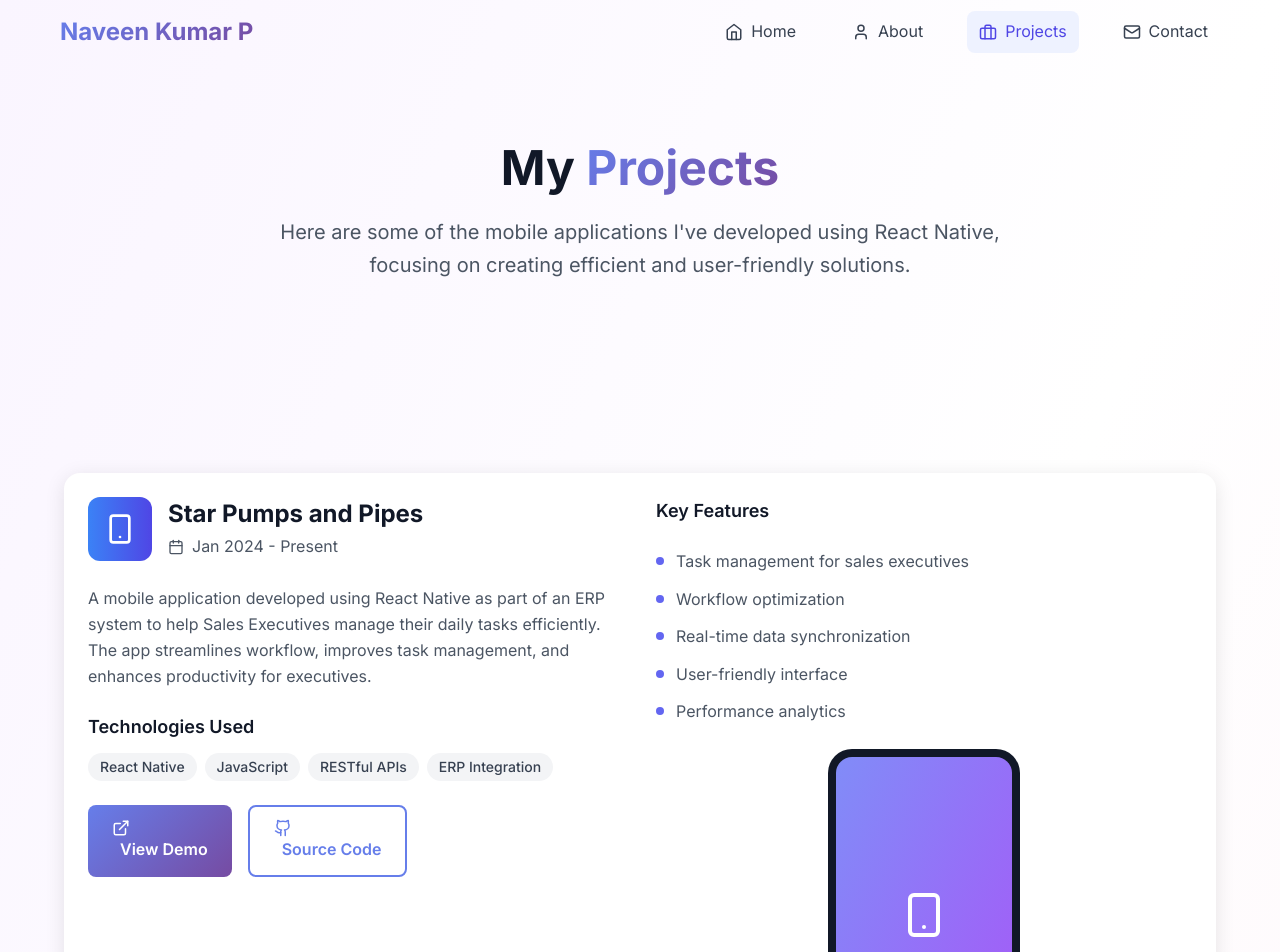
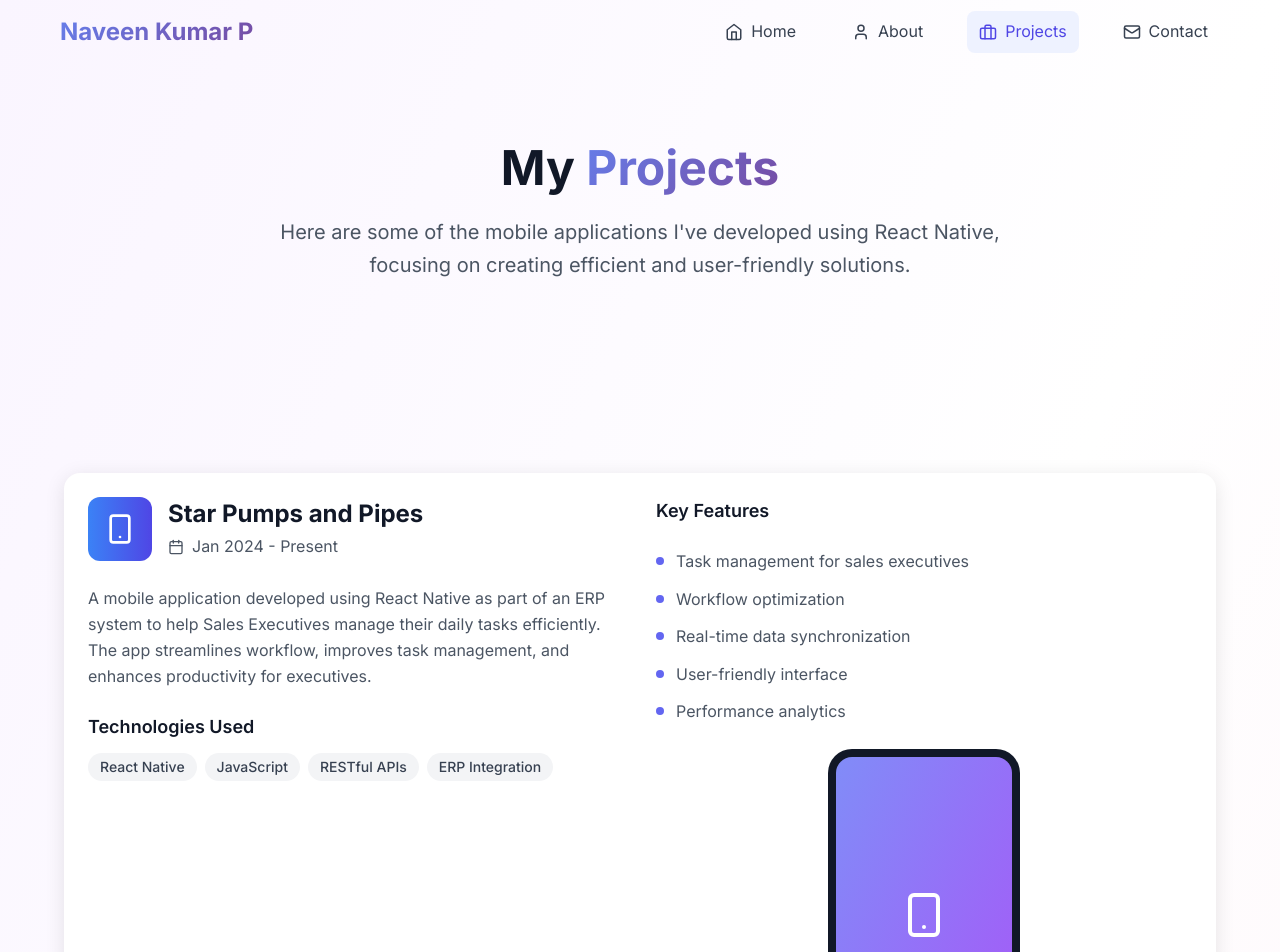
Before and after one commit to Naveenkumar1411/portfolio, a React (Vite) app: page /projects in a window 1280 px wide. Shown: the top 952 px of the page. Built offline with nearby package versions, Linux system fonts and the light colour scheme; the HTML template or start-up script is replaced by a standard one.

Commit message:
Add files via upload

```diff
--- a/src/pages/Projects.jsx
+++ b/src/pages/Projects.jsx
@@ -111,16 +111,7 @@ const Projects = () => {
                         </div>
                       </div>
 
-                      <div className="flex space-x-4">
-                        <button className="btn-primary flex items-center space-x-2">
-                          <ExternalLink size={18} />
-                          <span>View Demo</span>
-                        </button>
-                        <button className="btn-secondary flex items-center space-x-2">
-                          <Github size={18} />
-                          <span>Source Code</span>
-                        </button>
-                      </div>
+
                     </div>
 
                     {/* Project Features */}
```
Also changed, not shown: src/pages/Home.jsx (line endings or trailing spaces).
